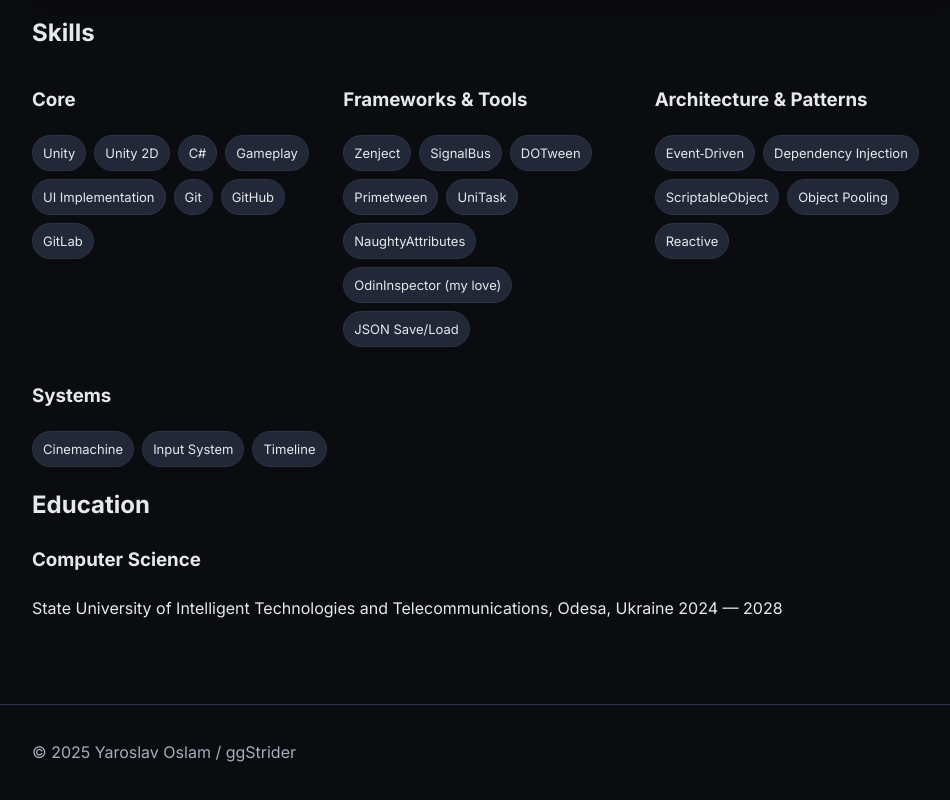
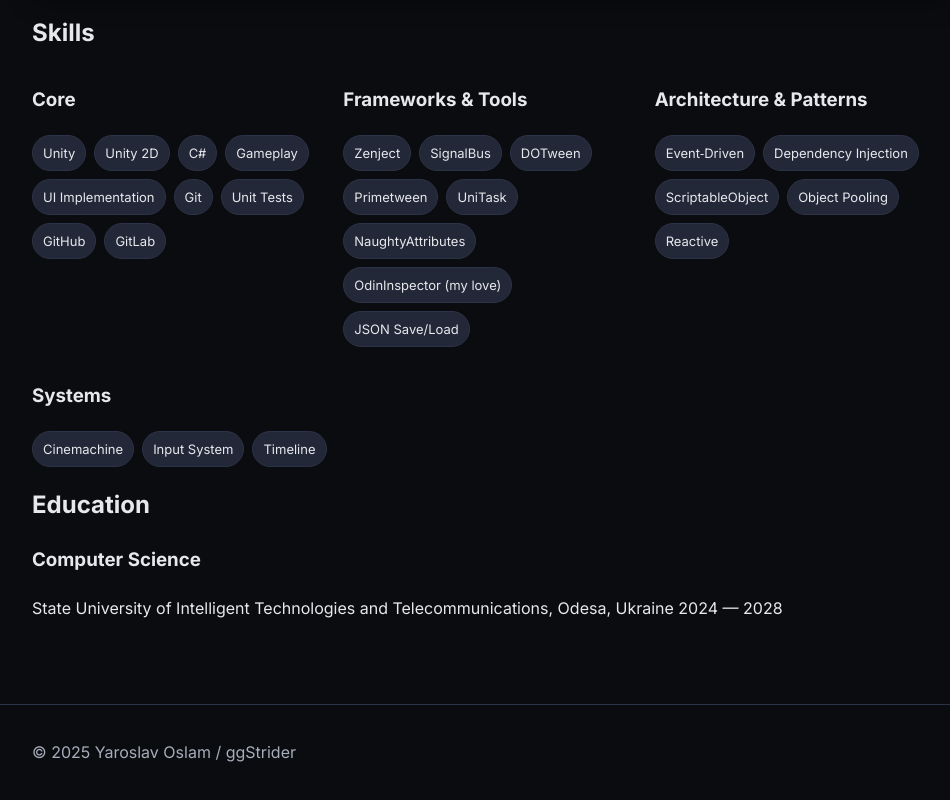
Before and after one commit to ggStrider/ggStrider.github.io, a plain HTML site: page index.html in a window 1280 px wide. Shown: the part 2060-2860 px from the top of the page, without its empty margins (148-1098 px from the left). Drawn offline with Linux system fonts and the light colour scheme.

Commit message:
unit tests added into knowledges

```diff
--- a/index.html
+++ b/index.html
@@ -124,7 +124,7 @@
                     <div>
                         <h3>Core</h3>
                         <div class="chips">
-                            <span>Unity</span><span>Unity 2D</span><span>C#</span><span>Gameplay</span><span>UI Implementation</span><span>Git</span><span>GitHub</span><span>GitLab</span>
+                            <span>Unity</span><span>Unity 2D</span><span>C#</span><span>Gameplay</span><span>UI Implementation</span><span>Git</span><span>Unit Tests</span><span>GitHub</span><span>GitLab</span>
                         </div>
                     </div>
                     <div>
```
